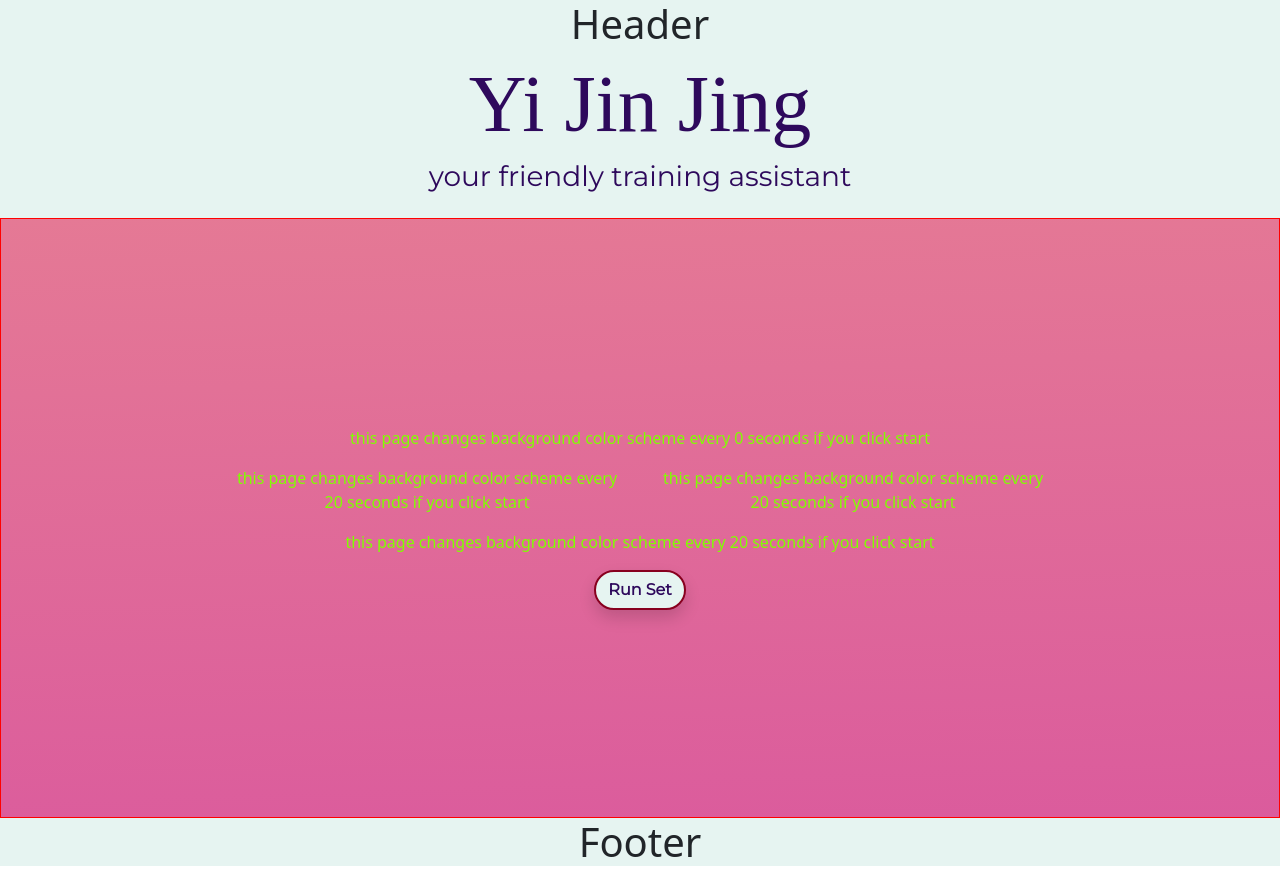
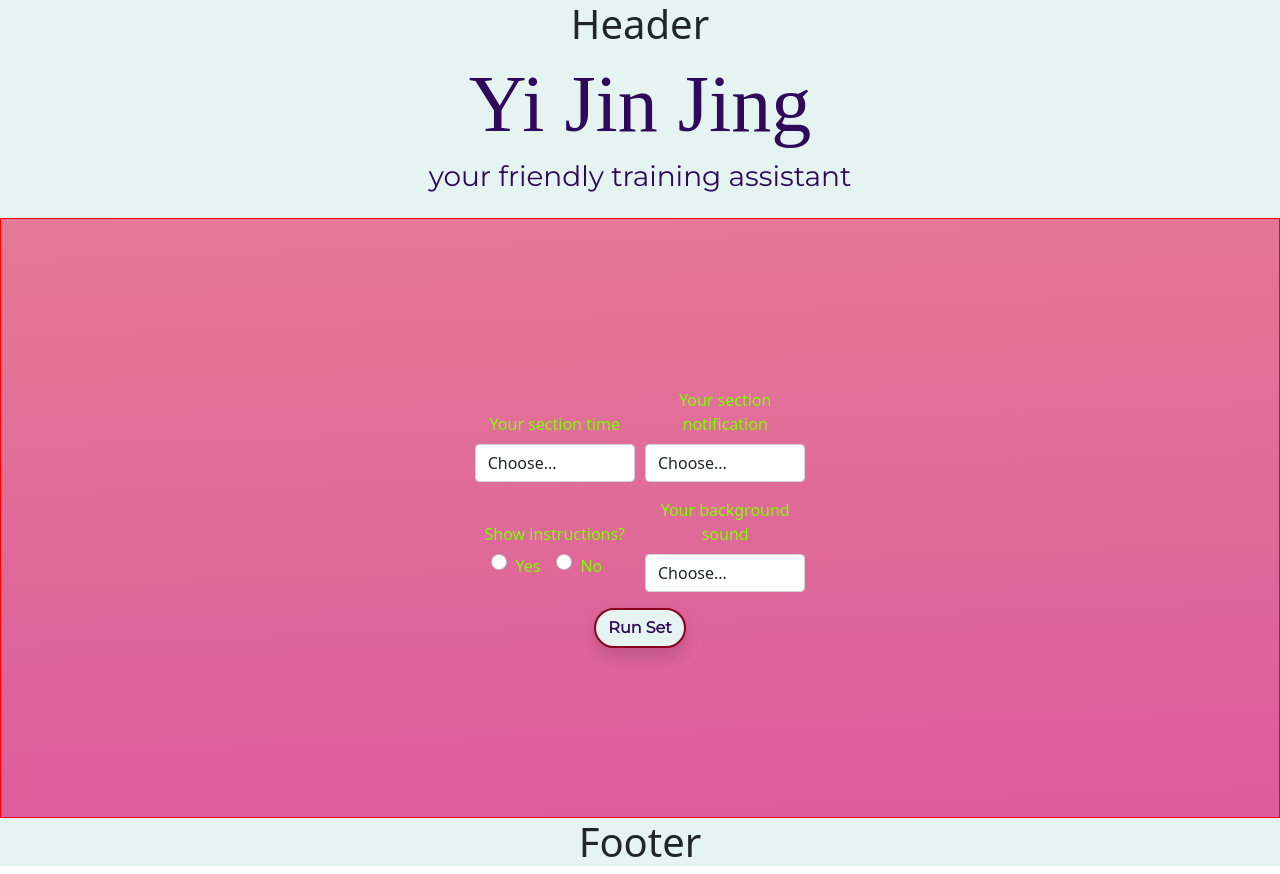
Before and after one commit to AYGros/yijinjing-assistant, a React (Create React App) app: page / in a window 1280 px wide. Built offline with nearby package versions, Linux system fonts and the light colour scheme; a web font is replaced by a local one.

Commit message:
create basic settings input fields no functionality yet

```diff
--- a/public/index.html
+++ b/public/index.html
@@ -29,6 +29,12 @@
       Learn how to configure a non-root public URL by running `npm run build`.
     -->
     <title>React App</title>
+    <link
+  rel="stylesheet"
+  href="https://cdn.jsdelivr.net/npm/bootstrap@4.6.0/dist/css/bootstrap.min.css"
+  integrity="sha384-B0vP5xmATw1+K9KRQjQERJvTumQW0nPEzvF6L/Z6nronJ3oUOFUFpCjEUQouq2+l"
+  crossorigin="anonymous"
+/>
   </head>
   <body>
     <noscript>You need to enable JavaScript to run this app.</noscript>
--- a/src/App.js
+++ b/src/App.js
@@ -2,7 +2,7 @@ import Header from "./components/Header";
 import Main from "./components/Main";
 import Footer from "./components/Footer";
 import {useState, useEffect} from "react";
-import {Route, Switch } from "react-router-dom";
+import {Route, Switch, useHistory } from "react-router-dom";
 import Welcome from "./components/Welcome";
 import Exercise from "./components/Exercise";
 import Guide from "./components/Guide";
@@ -12,6 +12,7 @@ import AboutMe from "./components/AboutMe";
 
 function App() {
 
+  const history = useHistory();
   const backgrounds=[
     "linear-gradient(358deg,var(--spring-green),var(--juicy-mango)",
     "linear-gradient(358deg,var(--aqua-green),var(--pool-blue)" ,
@@ -35,6 +36,7 @@ const [isRunning, setIsRunning]=useState(false);
     setSection(1);
     setColor(backgrounds[section-1])
     setIsRunning(true);
+    history.push("/exercise");
 }
 
   return (
--- a/src/components/Welcome.js
+++ b/src/components/Welcome.js
@@ -1,27 +1,65 @@
 import React from 'react'
 import {Link} from "react-router-dom";
-import {Button, Row, Col, Container} from "react-bootstrap";
+import {Button, Row, Col, Container, Form} from "react-bootstrap";
 
 const Welcome = ({handleRunSet}) => {
-
     return (
-        <Container fluid className="welcomeContainer" >
-            <Row className="justify-content-center">
-            <p>this page changes background color scheme every 0 seconds if you click start</p>
-            </Row>
-            <Row className="justify-content-center">
-                <Col xm={12} md={6} lg={4}>
-                    <p>this page changes background color scheme every 20 seconds if you click start</p>
-                </Col>
-                <Col xm={12} md={6} lg={4}>
-                    <p>this page changes background color scheme every 20 seconds if you click start</p>
-                </Col>
-            </Row>
-            <Row>
-            <p>this page changes background color scheme every 20 seconds if you click start</p>
-            <Link to="/exercise">
+        <Container fluid className="welcomeContainer">
+            <Row className="justify-content-center" >
+            <Form>
+                <Form.Row className="align-items-baseline" >
+                    <Col >
+                    <Form.Group controlId="sectionTime">
+                        <Form.Label>Your section time</Form.Label>
+                        <Form.Control as="select" defaultValue="Choose...">
+                            <option>Choose...</option>
+                            <option>1 minute</option>
+                            <option>2 minutes</option>
+                            <option>3 minutes</option>
+                            <option>4 minutes</option>
+                            <option>5 minutes</option>
+                        </Form.Control>
+                    </Form.Group>
+                    </Col>
+                    <Col >
+                    <Form.Group controlId="sectionNotification">
+                        <Form.Label>Your section notification</Form.Label>
+                        <Form.Control as="select" defaultValue="Choose...">
+                            <option>Choose...</option>
+                            <option>Gong</option>
+                            <option>Chimes</option>
+                            <option>Numbers</option>
+                        </Form.Control>
+                    </Form.Group>
+                    </Col>
+                </Form.Row>
+                <Form.Row className="align-items-baseline">
+                    <Col>
+                    <Form.Group controlId="instructions">
+                        <Form.Label>Show instructions?</Form.Label>
+                        <div key="inline-radio">
+                        <Form.Check inline label="Yes" name="instructionsGroup" type="radio" id="radio-yes"/>
+                        <Form.Check inline label="No" name="instructionsGroup" type="radio" id="radio-no"/>
+                        </div>
+                    </Form.Group>
+                    </Col>
+                    <Col >
+                    <Form.Group controlId="backgroundSound">
+                        <Form.Label>Your background sound</Form.Label>
+                        <Form.Control as="select" defaultValue="Choose...">
+                            <option>Choose...</option>
+                            <option>Night Crickets</option>
+                            <option>Waves</option>
+                            <option>Summer Forest</option>
+                            <option>Playground</option>
+                        </Form.Control>
+                    </Form.Group>
+                    </Col>
+                </Form.Row>
+                <Form.Row className="justify-content-center">
                 <Button className="runButton shadow" onClick={handleRunSet}>Run Set</Button>
-            </Link>
+                </Form.Row>
+            </Form>
             </Row>
         </Container>
     )
--- a/src/styles/Welcome.css
+++ b/src/styles/Welcome.css
@@ -5,6 +5,7 @@
     display: flex;
     flex-direction: column;
     justify-content: center;
+    align-items: center;
 }
 
 .runButton {
```
